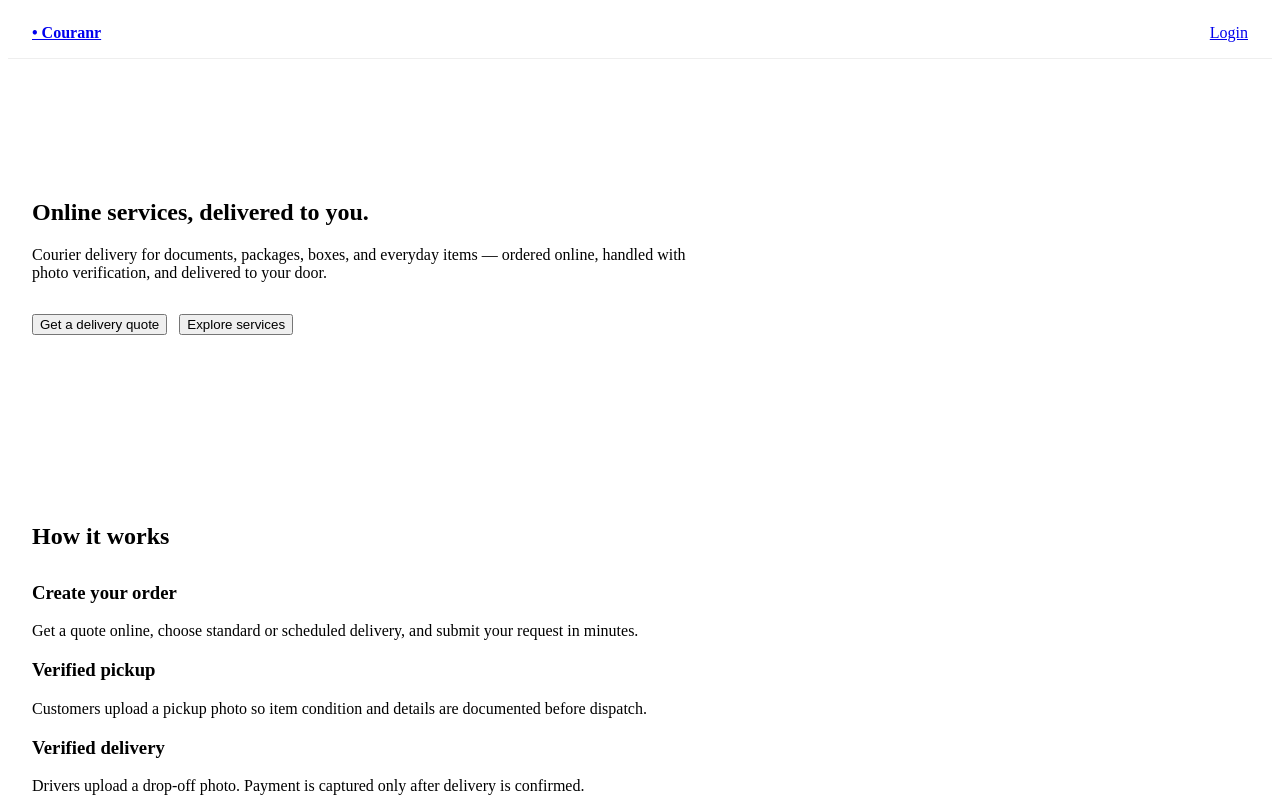
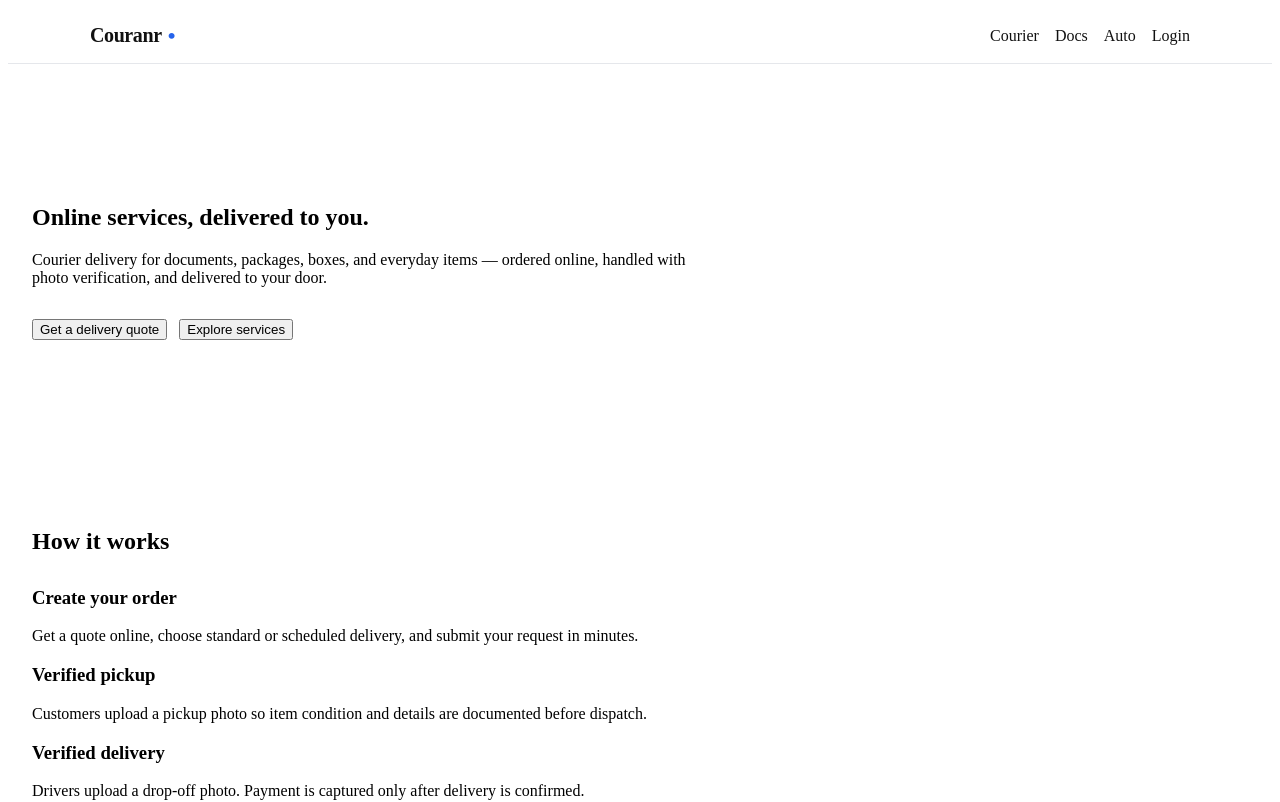
Before and after one commit to kkoly10/couranr-os, a Next.js app: page / in a window 1280 px wide. Shown: the top 802 px of the page. Built offline with nearby package versions, Linux system fonts and the light colour scheme; no server answers.

Commit message:
Update Header.tsx

```diff
--- a/components/Header.tsx
+++ b/components/Header.tsx
@@ -1,42 +1,109 @@
 "use client";
 
+import { useEffect, useState } from "react";
 import Link from "next/link";
 import { supabase } from "../lib/supabaseClient";
-import { useEffect, useState } from "react";
+import Brand from "./Brand";
 import LogoutButton from "./LogoutButton";
 
+type Role = "customer" | "driver" | "admin" | null;
+
 export default function Header() {
-  const [user, setUser] = useState<any>(null);
+  const [role, setRole] = useState<Role>(null);
 
   useEffect(() => {
-    supabase.auth.getUser().then(({ data }) => {
-      setUser(data.user);
-    });
+    async function load() {
+      const {
+        data: { user },
+      } = await supabase.auth.getUser();
+
+      if (!user) {
+        setRole(null);
+        return;
+      }
+
+      const { data } = await supabase
+        .from("profiles")
+        .select("role")
+        .eq("id", user.id)
+        .single();
+
+      setRole((data?.role as Role) ?? "customer");
+    }
+    load();
   }, []);
 
   return (
     <header
       style={{
+        position: "sticky",
+        top: 0,
+        zIndex: 50,
+        background: "rgba(255,255,255,0.92)",
+        backdropFilter: "blur(10px)",
+        borderBottom: "1px solid #e5e7eb",
+      }}
+    >
+      <div
+        style={{
+          maxWidth: 1100,
+          margin: "0 auto",
+          padding: "16px 20px",
           display: "flex",
           justifyContent: "space-between",
           alignItems: "center",
-        padding: "16px 24px",
-        borderBottom: "1px solid #eee",
+          gap: 16,
         }}
       >
-      <Link href="/" style={{ fontWeight: 600 }}>
-        • Couranr
+        <Brand />
+
+        <nav style={{ display: "flex", alignItems: "center", gap: 16 }}>
+          {/* Public links */}
+          <Link href="/courier" style={{ color: "#111", textDecoration: "none" }}>
+            Courier
+          </Link>
+          <Link href="/docs" style={{ color: "#111", textDecoration: "none" }}>
+            Docs
+          </Link>
+          <Link href="/auto" style={{ color: "#111", textDecoration: "none" }}>
+            Auto
           </Link>
 
-      <nav style={{ display: "flex", gap: 16 }}>
-        {!user && <Link href="/login">Login</Link>}
-        {user && (
+          {/* Role-aware links */}
+          {role === null && (
+            <Link href="/login" style={{ color: "#111", textDecoration: "none" }}>
+              Login
+            </Link>
+          )}
+
+          {role === "customer" && (
             <>
-            <Link href="/delivery/status">My Orders</Link>
+              <Link href="/dashboard" style={{ color: "#111", textDecoration: "none" }}>
+                Dashboard
+              </Link>
+              <LogoutButton />
+            </>
+          )}
+
+          {role === "driver" && (
+            <>
+              <Link href="/driver" style={{ color: "#111", textDecoration: "none" }}>
+                Driver
+              </Link>
+              <LogoutButton />
+            </>
+          )}
+
+          {role === "admin" && (
+            <>
+              <Link href="/admin" style={{ color: "#111", textDecoration: "none" }}>
+                Admin
+              </Link>
               <LogoutButton />
             </>
           )}
         </nav>
+      </div>
     </header>
   );
 }
```
Lines whose indentation alone changed are shown as unchanged.
